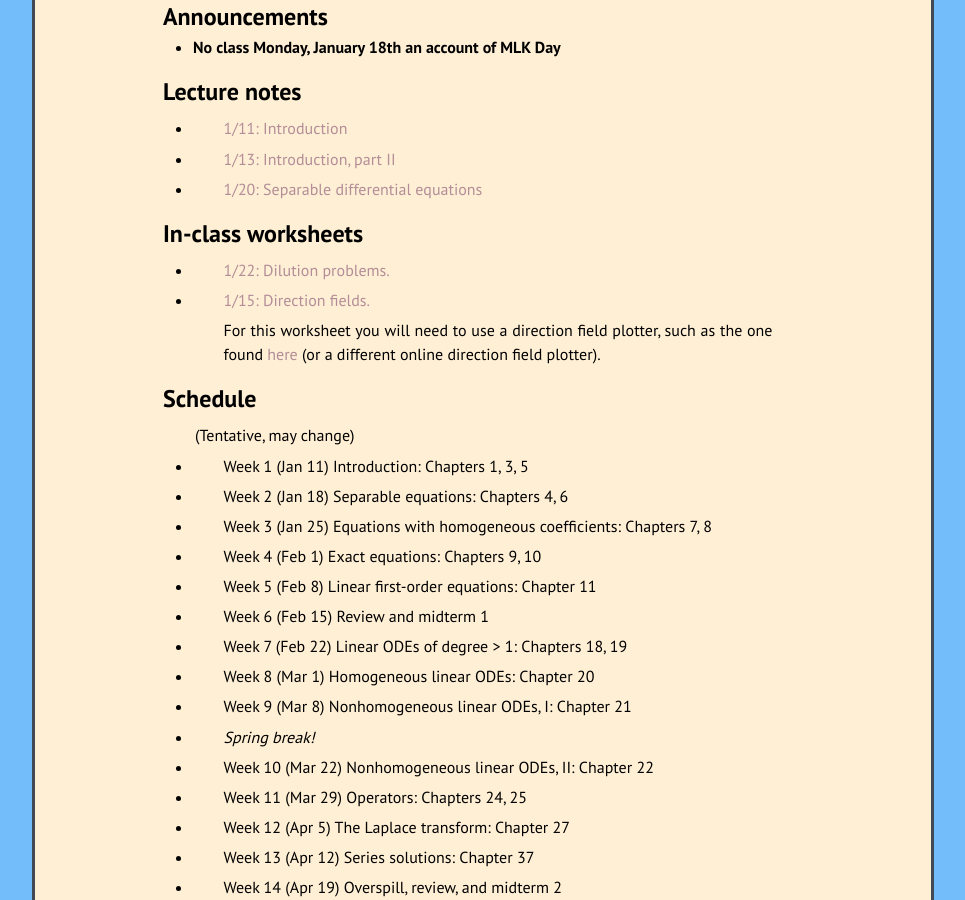
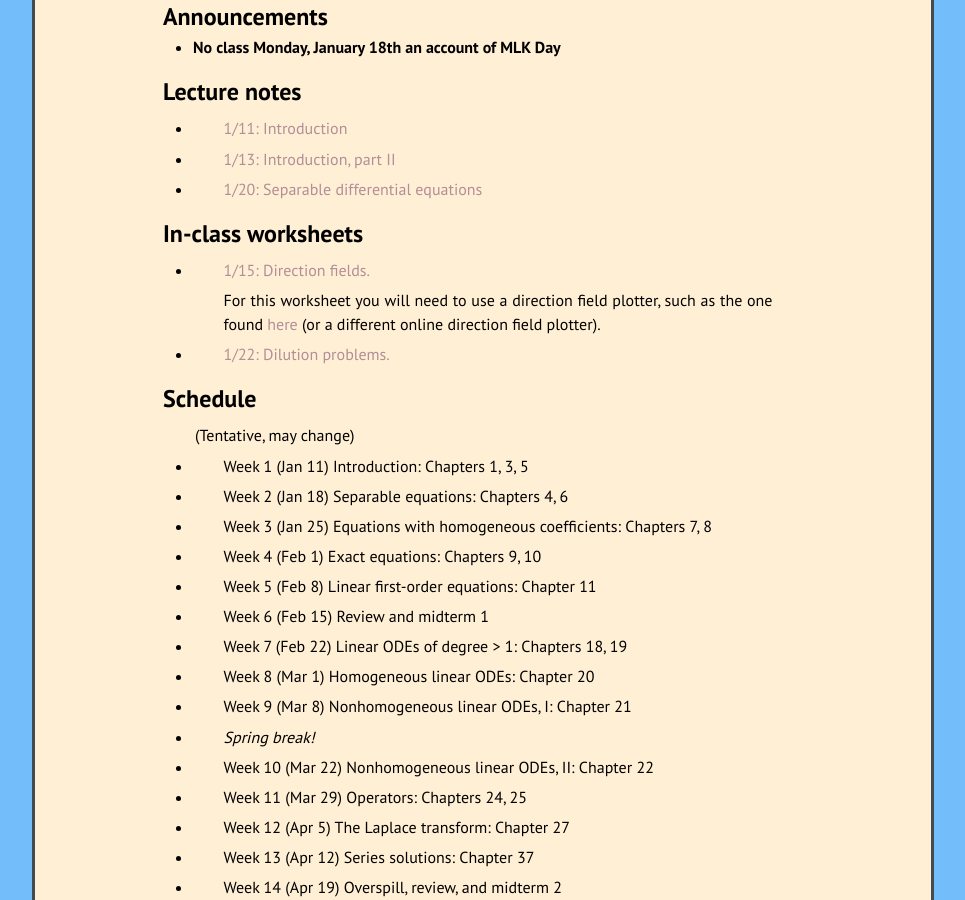
Before and after one commit to kamerynjw/kamerynjw.github.io, a Jekyll site: the page built from teaching/2021/math302.md, in a window 1280 px wide and 900 px high, scrolled down 497 px. Shown: the whole window, without its empty margins (157-1122 px from the left). Built offline with Jekyll 4.4.1, drawn with Linux system fonts in a browser that asks for light colours; nearby versions of some CDN libraries.

Commit message:
order things consistently

```diff
--- a/teaching/2021/math302.md
+++ b/teaching/2021/math302.md
@@ -30,11 +30,11 @@ Lecture notes
 In-class worksheets
 --------
 
-* [1/22: Dilution problems.]({{page.url}}week2.pdf)
-
 * [1/15: Direction fields.]({{page.url}}week1.pdf)
 
     For this worksheet you will need to use a direction field plotter, such as the one found [here](https://www.geogebra.org/m/W7dAdgqc) (or a different online direction field plotter).
+
+* [1/22: Dilution problems.]({{page.url}}week2.pdf)
 
 Schedule
 --------
```
